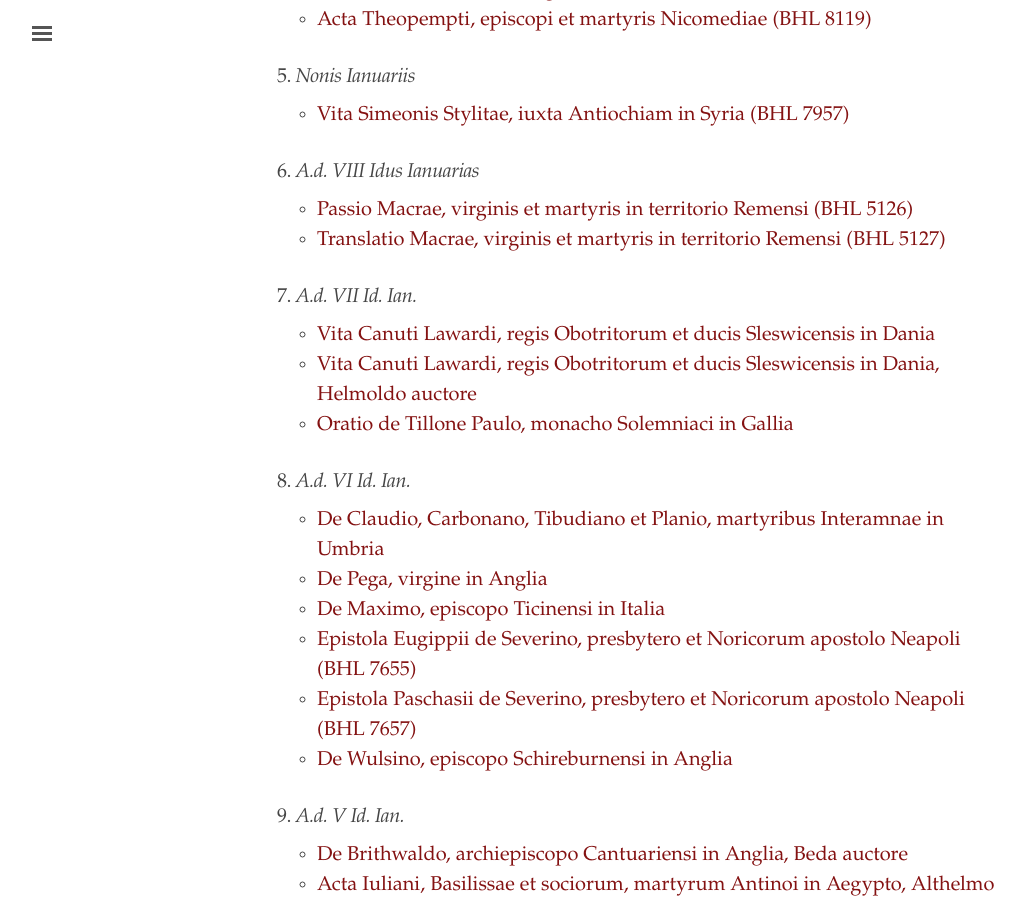
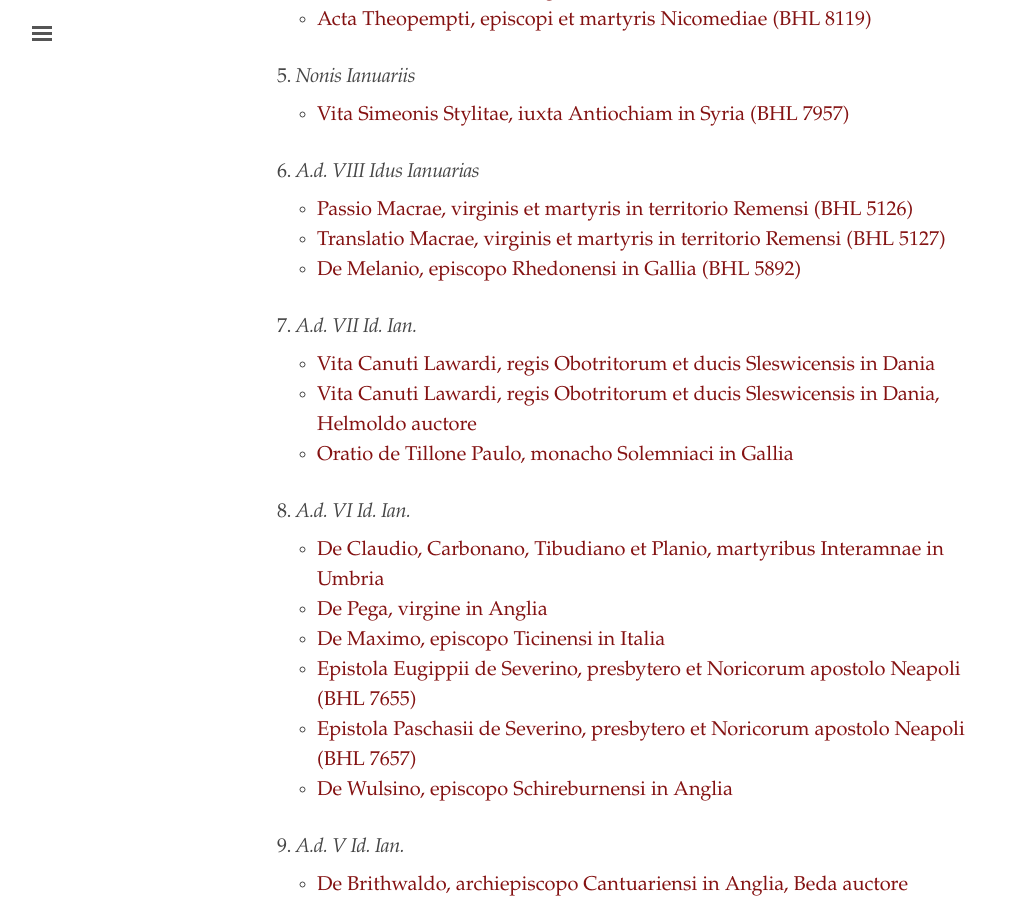
Before and after one commit to cjkoepke1/latin-hagiography, a Jekyll site: the page built from index.md, in a window 1280 px wide and 900 px high, scrolled down 1215 px. Shown: the whole window, without its empty margins (3-1028 px from the left). Built offline with Jekyll 4.4.1, drawn with Linux system fonts in a browser that asks for light colours.

Commit message:
Added De Melanio Gregorii

```diff
--- a/index.md
+++ b/index.md
@@ -50,6 +50,7 @@ title: "Latin Hagiography"
 
 - [Passio Macrae, virginis et martyris in territorio Remensi (BHL 5126)](https://cjkoepke1.github.io/latin-hagiography/texts/passio-macrae/)
 - [Translatio Macrae, virginis et martyris in territorio Remensi (BHL 5127)](https://cjkoepke1.github.io/latin-hagiography/texts/translatio-macrae/)
+- [De Melanio, episcopo Rhedonensi in Gallia (BHL 5892)](https://cjkoepke1.github.io/latin-hagiography/texts/de-melanio/)
 
 ### 7. *A.d. VII Id. Ian.*
 
```
